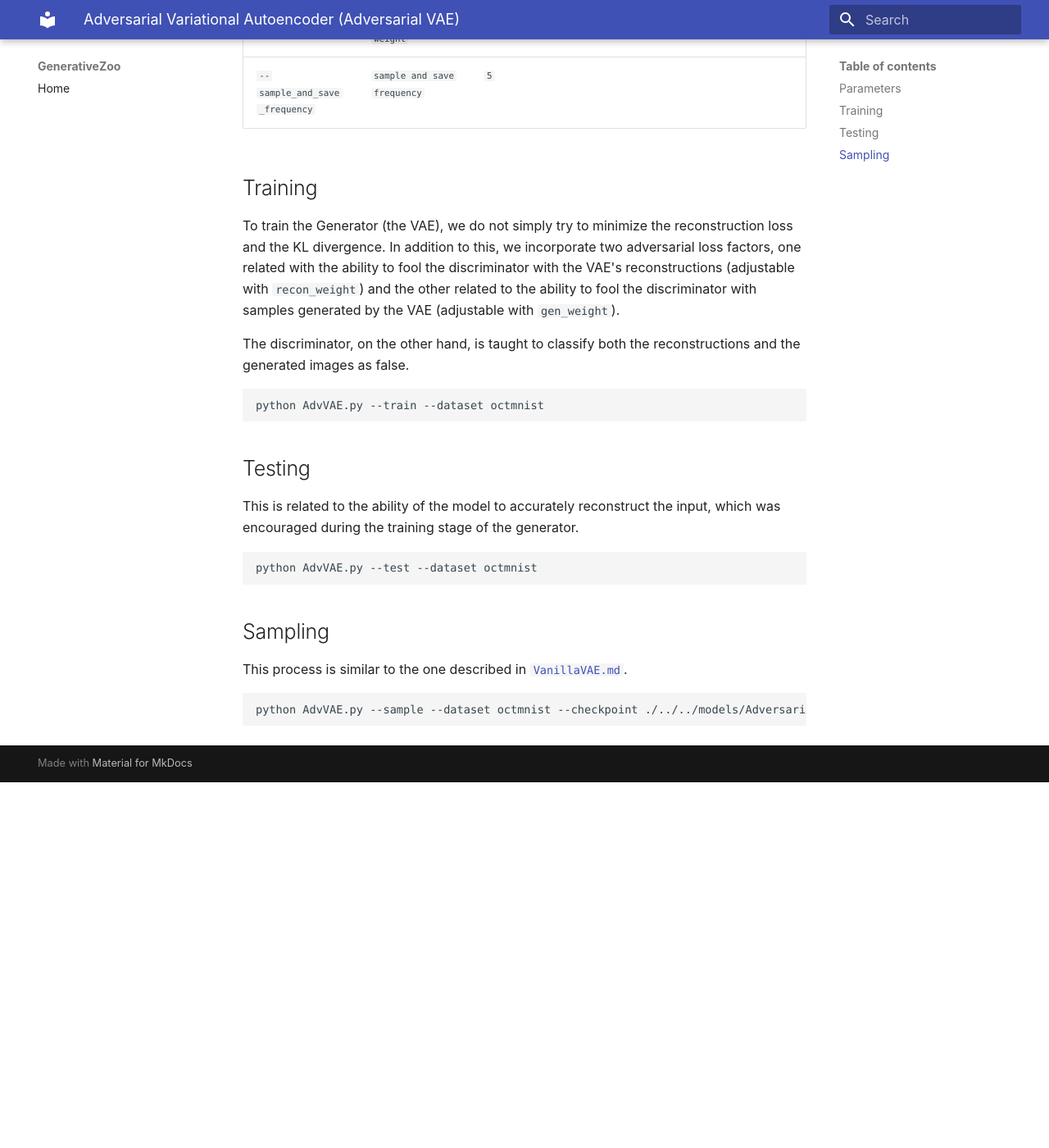
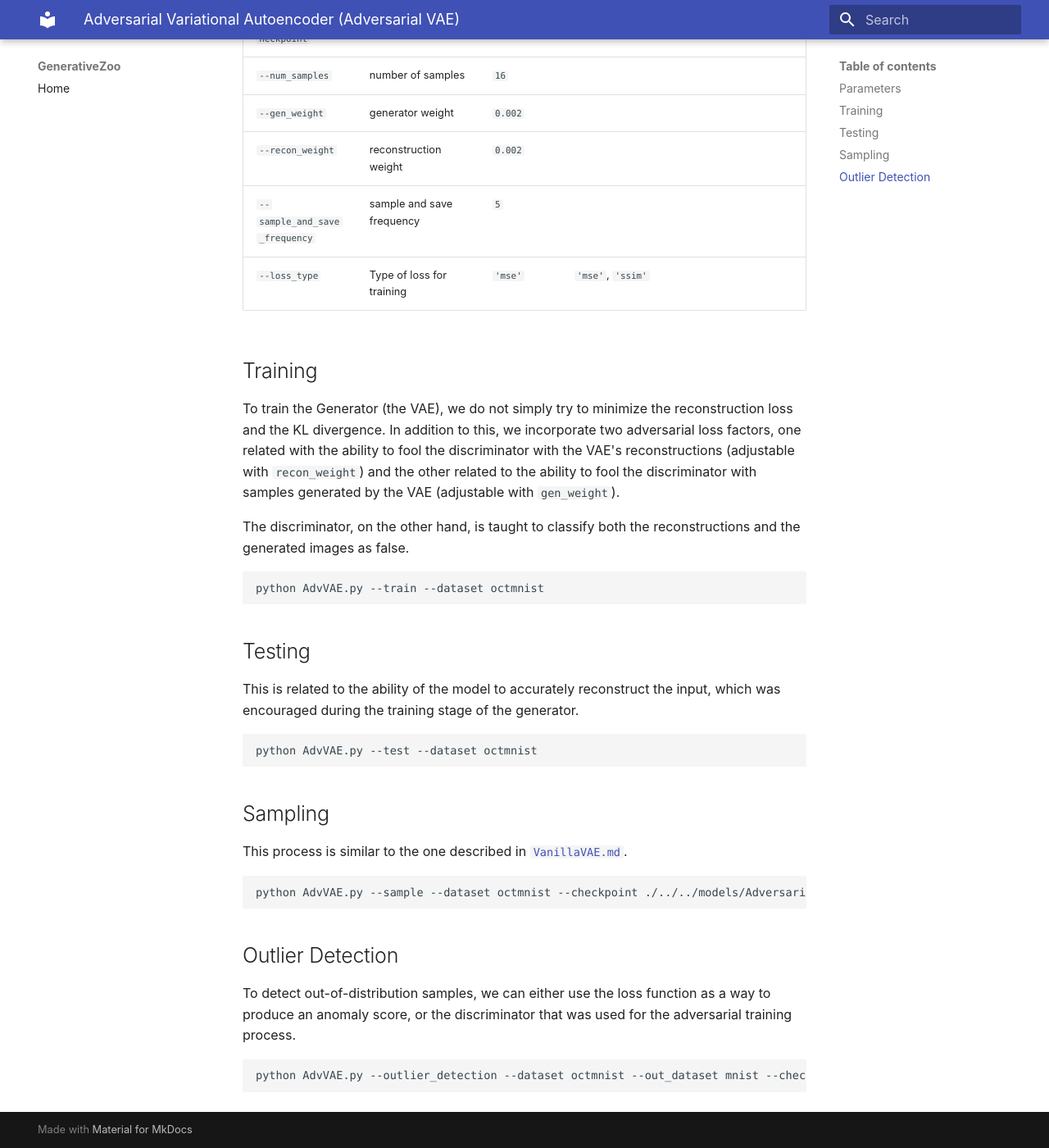
Before and after one commit to caetas/GenerativeZoo, an MkDocs documentation site: the page built from docs/AdversarialVAE.md, in a window 1280 px wide and 1400 px high, scrolled down 1248 px. Shown: the whole window at 82% size. Built offline with MkDocs 1.6.1 and Material for MkDocs 9.7.7, drawn with Linux system fonts in a browser that asks for light colours; before the commit the page ends 2202 px from its top, so only the background shows below that; some of the changed text lies outside the part shown.

Commit message:
Doc corrections

```diff
--- a/docs/AdversarialVAE.md
+++ b/docs/AdversarialVAE.md
@@ -4,22 +4,26 @@ The Adversarial Variational Autoencoder (Adversarial VAE) is a generative model
 
 ## Parameters
 
-| Parameter                  | Description                           | Default | Choices                                                         |
-|----------------------------|---------------------------------------|---------|-----------------------------------------------------------------|
-| `--train`                    | `train model`                           | `False`   |                                                                 |
-| `--test`                     | `test model`                            | `False`   |                                                                 |
-| `--sample`                   | `sample model`                          | `False`   |                                                                 |
-| `--dataset`                  | `dataset name`                          | `'mnist'`   | `'mnist'`, `'cifar10'`, `'fashionmnist'`, `'chestmnist'`, `'octmnist'`, `'tissuemnist'`, `'pneumoniamnist'`, `'svhn'` |
-| `--batch_size`               | `batch size`                            | `128`     |                                                                 |
-| `--n_epochs`                 | `number of epochs`                      | `100`     |                                                                 |
-| `--lr`                       | `learning rate`                         | `0.0002`  |                                                                 |
-| `--latent_dim`               | `latent dimension`                      | `128`     |                                                                 |
-| `--hidden_dims`              | `hidden dimensions`                     | `None`    |                                                                 |
-| `--checkpoint`               | `checkpoint path`                       | `None`    |                                                                 |
-| `--num_samples`              | `number of samples`                    | `16`      |                                                                 |
-| `--gen_weight`               | `generator weight`                      | `0.002`   |                                                                 |
-| `--recon_weight`             | `reconstruction weight`                | `0.002`   |                                                                 |
-| `--sample_and_save_frequency`| `sample and save frequency`            | `5`       |                                                                 |
+| Parameter                    | Description                         | Default   | Choices                                                         |
+|------------------------------|-------------------------------------|-----------|-----------------------------------------------------------------|
+| `--train`                    | train model                         | `False`   |                                                                 |
+| `--test`                     | test model                          | `False`   |                                                                 |
+| `--sample`                   | sample model                        | `False`   |                                                                 |
+| `--outlier_detection`        | Out-of-distribution detection       | `False`   |                                                    |
+| `--dataset`                  | Dataset name                        | `'mnist'` | `'mnist'`, `'cifar10'`, `'fashionmnist'`, `'chestmnist'`, `'octmnist'`, `'tissuemnist'`, `'pneumoniamnist'`, `'svhn'` |
+| `--out_dataset`              | Outlier dataset name                | `'mnist'` | `'mnist'`, `'cifar10'`, `'fashionmnist'`, `'chestmnist'`, `'octmnist'`, `'tissuemnist'`, `'pneumoniamnist'`, `'svhn'` |
+| `--batch_size`               | batch size                          | `128`     |                                                                 |
+| `--n_epochs`                 | number of epochs                    | `100`     |                                                                 |
+| `--lr`                       | learning rate                       | `0.0002`  |                                                                 |
+| `--latent_dim`               | latent dimension                    | `128`     |                                                                 |
+| `--hidden_dims`              | hidden dimensions                   | `None`    |                                                                 |
+| `--checkpoint`               | checkpoint path                     | `None`    |                                                                 |
+| `--discriminator_checkpoint` | discriminator checkpoint path       | `None`    |                                                                 |
+| `--num_samples`              | number of samples                   | `16`      |                                                                 |
+| `--gen_weight`               | generator weight                    | `0.002`   |                                                                 |
+| `--recon_weight`             | reconstruction weight               | `0.002`   |                                                                 |
+| `--sample_and_save_frequency`| sample and save frequency           | `5`       |                                                                 |
+| `--loss_type`                | Type of loss for training           | `'mse'`   | `'mse'`, `'ssim'`                                               |
 
 ## Training
 
@@ -40,3 +44,9 @@ This is related to the ability of the model to accurately reconstruct the input,
 This process is similar to the one described in [`VanillaVAE.md`](VanillaVAE.md).
 
     python AdvVAE.py --sample --dataset octmnist --checkpoint ./../../models/AdversarialVAE/AdvVAE.pt
+
+## Outlier Detection
+
+To detect out-of-distribution samples, we can either use the loss function as a way to produce an anomaly score, or the discriminator that was used for the adversarial training process.
+
+    python AdvVAE.py --outlier_detection --dataset octmnist --out_dataset mnist --checkpoint ./../../models/AdversarialVAE/AdvVAE_octmnist.pt --discriminator_checkpoint ./../../models/AdversarialVAE/Discriminator_octmnist.pt
```
